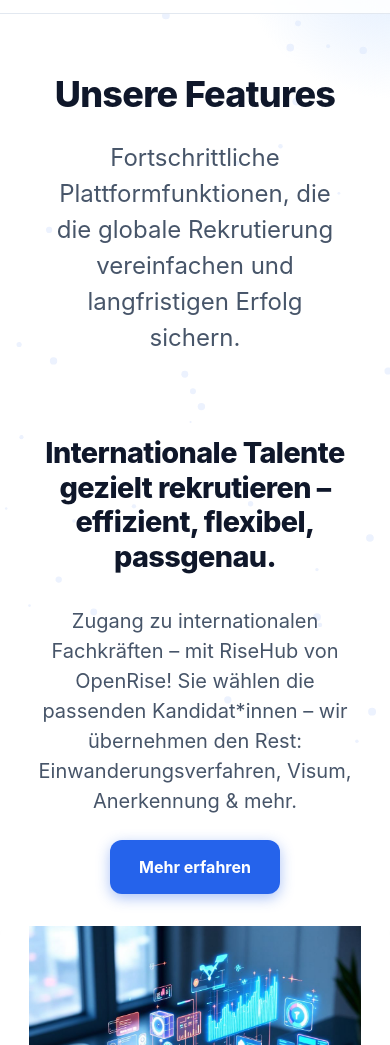
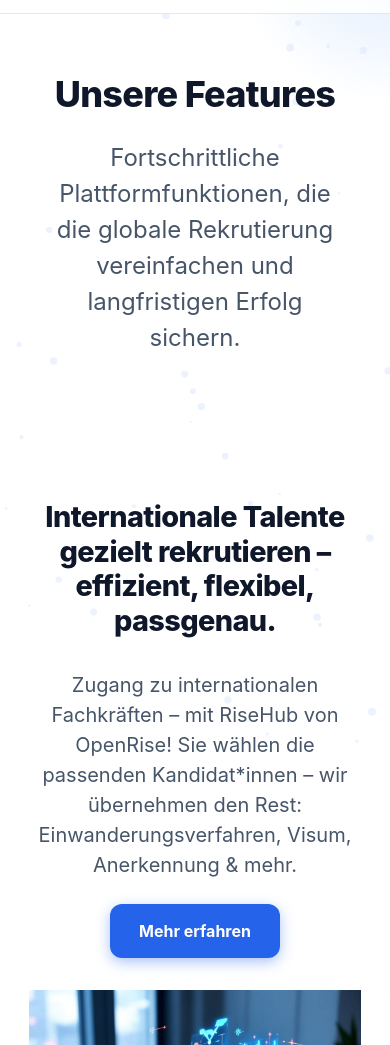
Before and after one commit to WebTech-Agentur/openrise-projekt, a website: page public/features.html in a window 390 px wide. Shown: the part 55-1100 px from the top of the page. Drawn offline with Linux system fonts and the light colour scheme.

Commit message:
Design: Abstand zwischen 'Unsere Features' und 'Internationale Talente' um ca. 2% vergrößert

```diff
--- a/public/css/style.css
+++ b/public/css/style.css
@@ -248,6 +248,10 @@ nav {
     background: radial-gradient(circle at top right, var(--primary-soft), transparent 25%);
     position: relative;
     overflow: hidden;
+}
+
+#features-split {
+    margin-top: 2rem;
 }
 
 .hero-bg-accent {
@@ -1276,11 +1280,11 @@ input:checked+.slider:before {
     /* Specific Mobile Adjustments for Features Page */
     #features-hero {
         padding-top: 8rem !important;
-        padding-bottom: 1rem !important;
+        padding-bottom: 2rem !important;
     }
 
     #features-split {
-        padding-top: 1rem !important;
+        padding-top: 2rem !important;
     }
 
     #features-split .content {
```
